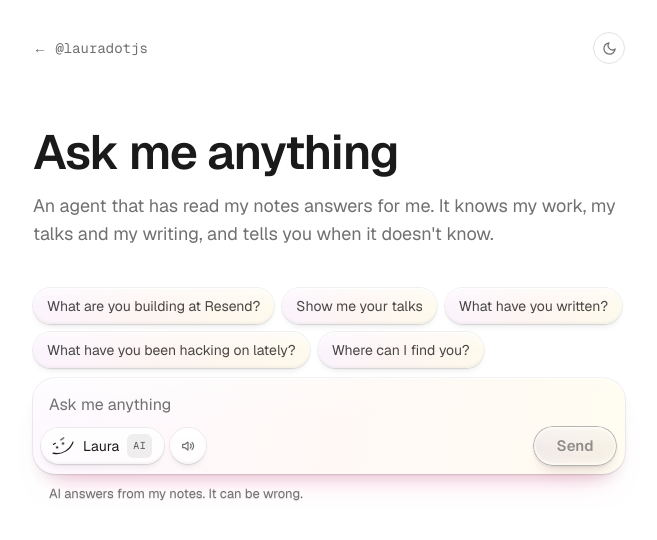
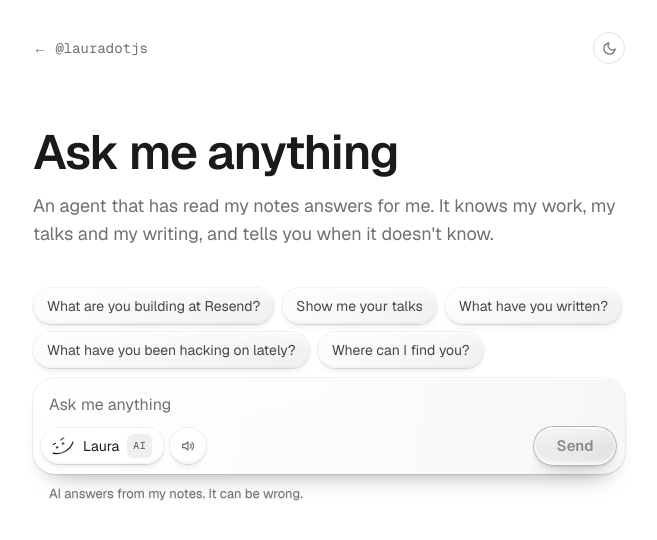
Before and after one commit to LauraBeatris/laurabeatris.com, a Next.js app: page /ask in a window 1280 px wide. Shown: the top 540 px of the page, without its empty margins (311-968 px from the left). Built offline with nearby package versions, Linux system fonts and the light colour scheme.

Commit message:
fix(ask): keep the glass, drop the colour
The wash, the questions and the send button are now all in the site's own
greys, with no hue anywhere. The depth still comes from light: a gradient
from white to soft grey, shine, gloss and layered neutral shadows.

```diff
--- a/app/globals.css
+++ b/app/globals.css
@@ -561,11 +561,12 @@
   }
 
   /* Ask Laura: surfaces. Grey answer cards with wells sunk into them, and one
-     material for everything you can press: glass. The colours all come from one
-     wash (lavender, through peach, to cream), so the input, the questions and
-     the send button read as cut from the same sheet. Light lifts with rings,
-     shine and short drops; dark lifts by getting lighter, with a thin outline,
-     because a shadow can't show there. */
+     material for everything you can press: glass. It is all in the site's own
+     greys, with no hue anywhere. The depth comes from light: a wash that runs
+     from white to a soft grey, at three strengths, so the input, the questions
+     and the send button read as cut from the same sheet. Light mode lifts with
+     rings, shine and short drops; dark lifts by getting lighter, with a thin
+     outline, because a shadow can't show there. */
   .ask {
     --ask-tray: 0 0% 96%;
     --ask-raised: 0 0% 100%;
@@ -575,24 +576,24 @@
     --ask-shadow-text: 0 1px 1px rgb(0 0 0 / 0.14);
 
     /* The wash, at three strengths: a whisper for surfaces, a tint for the
-       questions, and saturated enough to be a button */
+       questions, and dark enough to be a button */
     --ask-wash: linear-gradient(
       100deg,
-      hsl(285 100% 98.5%),
-      hsl(18 100% 98.2%) 50%,
-      hsl(48 100% 97.4%)
+      hsl(0 0% 100%),
+      hsl(0 0% 98.6%) 50%,
+      hsl(0 0% 96.8%)
     );
     --ask-wash-tint: linear-gradient(
       100deg,
-      hsl(285 70% 97.4%),
-      hsl(18 80% 97%) 50%,
-      hsl(48 85% 96%)
+      hsl(0 0% 99%),
+      hsl(0 0% 97%) 50%,
+      hsl(0 0% 94.5%)
     );
     --ask-wash-deep: linear-gradient(
       100deg,
-      hsl(285 38% 89%),
-      hsl(18 56% 89%) 50%,
-      hsl(46 62% 86%)
+      hsl(0 0% 89%),
+      hsl(0 0% 85%) 50%,
+      hsl(0 0% 80%)
     );
     /* Light falling from the top left, on top of whatever the glass is made of */
     --ask-sheen: radial-gradient(
@@ -607,23 +608,23 @@
 
     --ask-shadow-pill:
       inset 0 1px 0 rgb(255 255 255 / 0.9),
-      inset 0 -2px 3px -1px rgb(40 20 30 / 0.06), 0 0 0 1px rgb(0 0 0 / 0.06),
-      0 1px 2px rgb(0 0 0 / 0.07), 0 5px 8px -5px rgb(40 20 30 / 0.14);
+      inset 0 -2px 3px -1px rgb(0 0 0 / 0.06), 0 0 0 1px rgb(0 0 0 / 0.06),
+      0 1px 2px rgb(0 0 0 / 0.07), 0 5px 8px -5px rgb(0 0 0 / 0.14);
     --ask-shadow-raised:
       inset 0 1px 0 rgb(255 255 255 / 0.9), 0 0 0 1px rgb(0 0 0 / 0.05),
-      0 1px 2px rgb(0 0 0 / 0.07), 0 10px 18px -10px rgb(40 20 30 / 0.16);
-    --ask-wash-glow: 0 22px 30px -22px hsl(335 90% 76% / 0.55);
+      0 1px 2px rgb(0 0 0 / 0.07), 0 10px 18px -10px rgb(0 0 0 / 0.16);
+    --ask-wash-glow: 0 22px 30px -22px rgb(0 0 0 / 0.22);
 
-    /* The send button's ink is the page's ink, warmed a little by its glass */
-    --ask-glass-ink: hsl(320 12% 13%);
-    --ask-glass-edge: hsl(320 10% 26% / 0.75);
+    /* The send button's ink is the page's ink */
+    --ask-glass-ink: hsl(var(--foreground));
+    --ask-glass-edge: hsl(0 0% 24% / 0.75);
     --ask-glass-rim: rgb(255 255 255 / 0.45);
     --ask-glass-shine: rgb(255 255 255 / 0.9);
-    --ask-glass-glow: hsl(40 100% 96% / 0.95);
+    --ask-glass-glow: rgb(255 255 255 / 0.95);
     --ask-glass-emboss: 0 1px 0 rgb(255 255 255 / 0.6);
     --ask-glass-drop:
-      0 1px 2px rgb(40 20 30 / 0.2), 0 8px 12px -6px hsl(335 40% 45% / 0.35),
-      0 16px 20px -14px hsl(20 60% 60% / 0.45);
+      0 1px 2px rgb(0 0 0 / 0.2), 0 8px 12px -6px rgb(0 0 0 / 0.28),
+      0 16px 20px -14px rgb(0 0 0 / 0.3);
   }
 
   .dark .ask {
@@ -636,21 +637,21 @@
 
     --ask-wash: linear-gradient(
       100deg,
-      hsl(285 14% 17%),
-      hsl(18 10% 15.5%) 50%,
-      hsl(48 10% 15%)
+      hsl(0 0% 17%),
+      hsl(0 0% 15.5%) 50%,
+      hsl(0 0% 14.5%)
     );
     --ask-wash-tint: linear-gradient(
       100deg,
-      hsl(285 14% 19%),
-      hsl(18 11% 17.5%) 50%,
-      hsl(48 11% 17%)
+      hsl(0 0% 19%),
+      hsl(0 0% 17.5%) 50%,
+      hsl(0 0% 16%)
     );
     --ask-wash-deep: linear-gradient(
       100deg,
-      hsl(285 18% 34%),
-      hsl(18 20% 32%) 50%,
-      hsl(46 22% 30%)
+      hsl(0 0% 36%),
+      hsl(0 0% 32%) 50%,
+      hsl(0 0% 28%)
     );
     --ask-sheen: radial-gradient(
       120% 100% at 0% 0%,
@@ -668,17 +669,16 @@
     --ask-shadow-raised:
       inset 0 1px 0 rgb(255 255 255 / 0.07), 0 0 0 0.5px hsl(0 0% 27%),
       0 1px 2px rgb(0 0 0 / 0.5), 0 10px 18px -10px rgb(0 0 0 / 0.7);
-    --ask-wash-glow: 0 22px 30px -22px hsl(335 60% 40% / 0.4);
+    --ask-wash-glow: 0 22px 30px -22px rgb(0 0 0 / 0.8);
 
-    --ask-glass-ink: hsl(40 40% 94%);
-    --ask-glass-edge: hsl(320 12% 62% / 0.5);
+    --ask-glass-edge: hsl(0 0% 62% / 0.5);
     --ask-glass-rim: rgb(255 255 255 / 0.07);
     --ask-glass-shine: rgb(255 255 255 / 0.28);
-    --ask-glass-glow: hsl(30 80% 70% / 0.3);
+    --ask-glass-glow: rgb(255 255 255 / 0.18);
     --ask-glass-emboss: 0 1px 0 rgb(0 0 0 / 0.5);
     --ask-glass-drop:
       0 1px 2px rgb(0 0 0 / 0.6), 0 8px 12px -6px rgb(0 0 0 / 0.7),
-      0 16px 20px -14px hsl(335 50% 35% / 0.5);
+      0 16px 20px -14px rgb(0 0 0 / 0.8);
   }
 
   .ask-tray {
@@ -692,7 +692,7 @@
   }
 
   /* The input and what you've asked: the wash, with light across the top left
-     and a little of its colour spilling out underneath */
+     and a soft shadow pooling underneath */
   .ask-raised {
     background: var(--ask-sheen), var(--ask-wash), hsl(var(--ask-raised));
     box-shadow: var(--ask-shadow-raised), var(--ask-wash-glow);
@@ -740,7 +740,7 @@
 
   @media (hover: hover) and (pointer: fine) {
     .ask-glass:not(:disabled):hover {
-      filter: brightness(1.04) saturate(1.1);
+      filter: brightness(1.04);
     }
   }
 
--- a/components/ask/composer.tsx
+++ b/components/ask/composer.tsx
@@ -177,7 +177,7 @@ export function Composer({
             type="submit"
             disabled={!isBusy && !canAsk}
             aria-label={isBusy ? "Stop answering" : "Send question"}
-            className="ask-glass ask-swap ask-hit relative h-10 w-[5.25rem] shrink-0 rounded-full text-[15px] font-semibold active:scale-[0.97] disabled:opacity-50 disabled:saturate-50 motion-reduce:active:scale-100 focus-visible:outline-none focus-visible:ring-2 focus-visible:ring-accent focus-visible:ring-offset-2 focus-visible:ring-offset-background"
+            className="ask-glass ask-swap ask-hit relative h-10 w-[5.25rem] shrink-0 rounded-full text-[15px] font-semibold active:scale-[0.97] disabled:opacity-50 motion-reduce:active:scale-100 focus-visible:outline-none focus-visible:ring-2 focus-visible:ring-accent focus-visible:ring-offset-2 focus-visible:ring-offset-background"
           >
             {/* Both labels stay in the button, so it keeps its width as they swap */}
             <span
```
